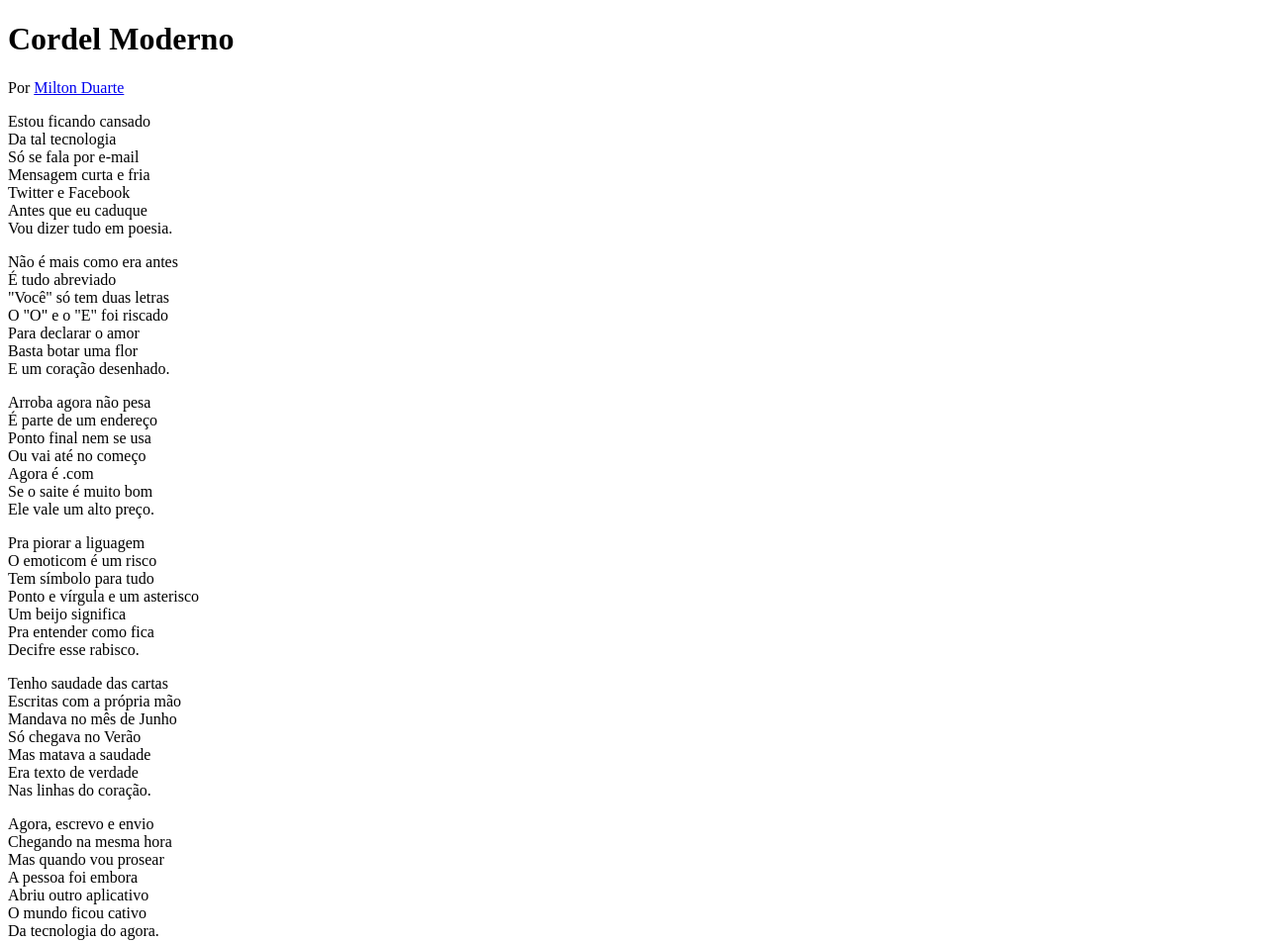
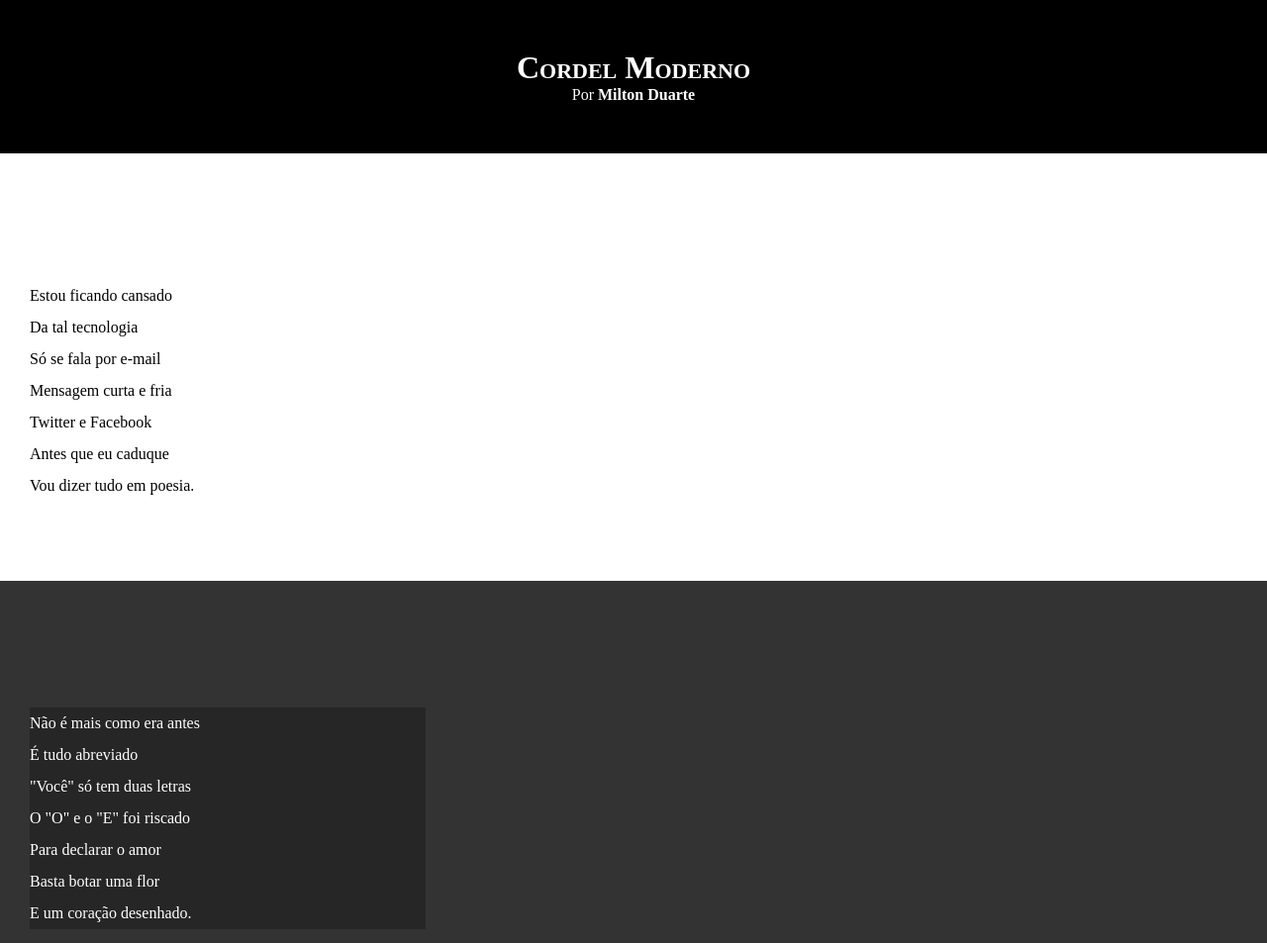
Before and after one commit to robertdouglasaimon/PROJETO-CORDEL, a plain HTML site: page index.html in a window 1280 px wide. Shown: the top 953 px of the page at 99% size. Drawn offline with Linux system fonts and the light colour scheme.

Commit message:
Atualizei estilo dos textos e blocos

```diff
--- a/asset/css/style.css
+++ b/asset/css/style.css
@@ -1,6 +1,69 @@
 @charset "UTF-8";
 
 * {
-    margin:;
-    padding:;
+    margin: 0px;
+    padding: 0px;
 }
+
+html, body {
+    min-width: 100vh;
+    background-color: darkgray;
+}
+
+header {
+    background-color: black;
+    color: white;
+    text-align: center;
+}
+
+header > h1 {
+    padding-top: 50px;
+    font-variant: small-caps;
+}
+
+header > p {
+    padding-bottom: 50px;
+}
+
+header a, footer a {
+    color: white;
+    text-decoration: none;
+    font-weight: bolder;
+}
+
+header a:hover, footer a:hover {
+    text-decoration: underline;
+}
+
+/*-------CONFIG DAS SECTIONS-----------------------------*/
+section {
+    padding-top: 10%;
+    padding-bottom: 10vh;
+    line-height: 2em;
+    padding-left: 30px;
+}
+
+
+section.normal {
+    background-color: white;
+    color :black;
+}
+
+section.imagem {
+    background-color: rgb(51, 51, 51);
+    color: white;
+}
+
+section.imagem > p {
+    width: 400px;
+    background-color: rgba(0, 0, 0, 0.253);
+}
+
+/*-------------------------------------------------------*/
+
+footer {
+    background-color: black;
+    color: white;
+    text-align: center;
+    padding: 10px;
+}
--- a/index.html
+++ b/index.html
@@ -14,7 +14,7 @@
         <p>Por <a href="https://www.recantodasletras.com.br/poesias/3186743]" target="_blank">Milton Duarte</a></p>
     </header>
 
-    <section>
+    <section class="normal">
         <p>
             Estou ficando cansado <br>
             Da tal tecnologia <br>
@@ -26,7 +26,7 @@
         </p>
     </section>
 
-    <section>
+    <section class="imagem">
         <p>
             Não é mais como era antes <br>
             É tudo abreviado <br>
@@ -38,7 +38,7 @@
         </p>
     </section>
 
-    <section>
+    <section class="normal">
         <p>
             Arroba agora não pesa <br>
             É parte de um endereço <br>
@@ -60,7 +60,7 @@
         </p>
     </section>
 
-    <section>
+    <section class="imagem">
         <p>
             Tenho saudade das cartas <br>
             Escritas com a própria mão <br>
@@ -72,7 +72,7 @@
         </p>
     </section>
 
-    <section>
+    <section class="normal">
         <p>
             Agora, escrevo e envio <br>
             Chegando na mesma hora <br>
```
